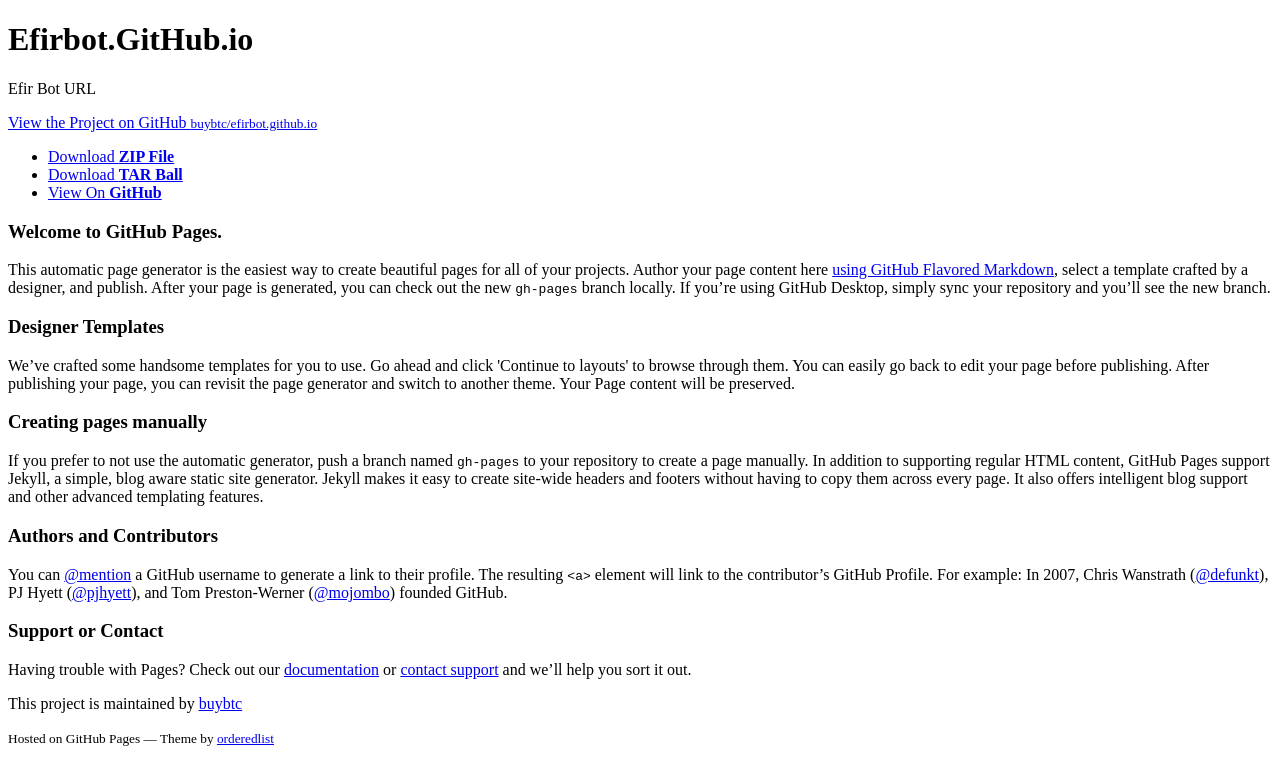
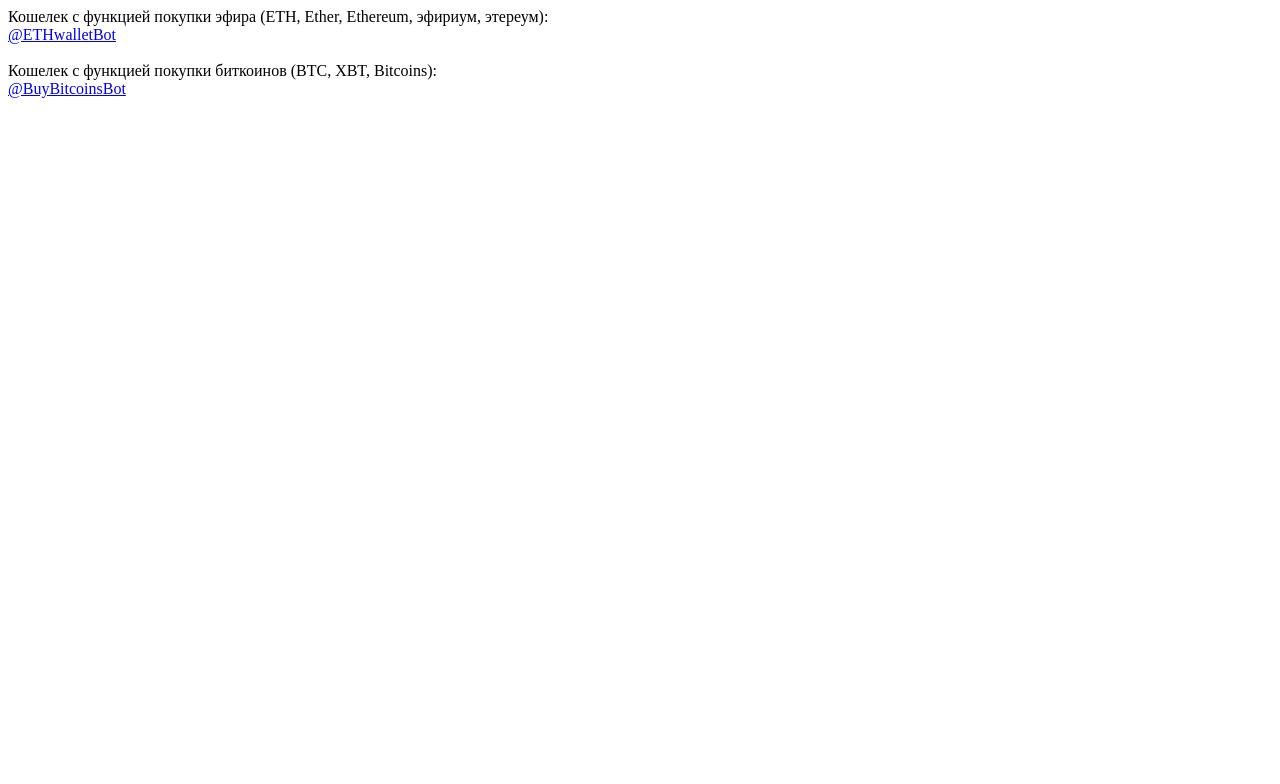
Before and after one commit to buybtc/efirbot.github.io, a plain HTML site: page index.html in a window 1280 px wide. Drawn offline with Linux system fonts and the light colour scheme.

Commit message:
Update index.html

```diff
--- a/index.html
+++ b/index.html
@@ -1,64 +1,5 @@
-<!doctype html>
-<html>
-  <head>
-    <meta charset="utf-8">
-    <meta http-equiv="X-UA-Compatible" content="chrome=1">
-    <title>Efirbot.GitHub.io by buybtc</title>
+Кошелек с функцией покупки эфира (ETH, Ether, Ethereum, эфириум, этереум):<br>
+<a href="tg://resolve?domain=ETHwalletBot">@ETHwalletBot</a><br><br>
 
-    <link rel="stylesheet" href="stylesheets/styles.css">
-    <link rel="stylesheet" href="stylesheets/github-light.css">
-    <meta name="viewport" content="width=device-width">
-    <!--[if lt IE 9]>
-    <script src="//html5shiv.googlecode.com/svn/trunk/html5.js"></script>
-    <![endif]-->
-  </head>
-  <body>
-    <div class="wrapper">
-      <header>
-        <h1>Efirbot.GitHub.io</h1>
-        <p>Efir Bot URL</p>
-
-        <p class="view"><a href="https://github.com/buybtc/efirbot.github.io">View the Project on GitHub <small>buybtc/efirbot.github.io</small></a></p>
-
-
-        <ul>
-          <li><a href="https://github.com/buybtc/efirbot.github.io/zipball/master">Download <strong>ZIP File</strong></a></li>
-          <li><a href="https://github.com/buybtc/efirbot.github.io/tarball/master">Download <strong>TAR Ball</strong></a></li>
-          <li><a href="https://github.com/buybtc/efirbot.github.io">View On <strong>GitHub</strong></a></li>
-        </ul>
-      </header>
-      <section>
-        <h3>
-<a id="welcome-to-github-pages" class="anchor" href="#welcome-to-github-pages" aria-hidden="true"><span aria-hidden="true" class="octicon octicon-link"></span></a>Welcome to GitHub Pages.</h3>
-
-<p>This automatic page generator is the easiest way to create beautiful pages for all of your projects. Author your page content here <a href="https://guides.github.com/features/mastering-markdown/">using GitHub Flavored Markdown</a>, select a template crafted by a designer, and publish. After your page is generated, you can check out the new <code>gh-pages</code> branch locally. If you’re using GitHub Desktop, simply sync your repository and you’ll see the new branch.</p>
-
-<h3>
-<a id="designer-templates" class="anchor" href="#designer-templates" aria-hidden="true"><span aria-hidden="true" class="octicon octicon-link"></span></a>Designer Templates</h3>
-
-<p>We’ve crafted some handsome templates for you to use. Go ahead and click 'Continue to layouts' to browse through them. You can easily go back to edit your page before publishing. After publishing your page, you can revisit the page generator and switch to another theme. Your Page content will be preserved.</p>
-
-<h3>
-<a id="creating-pages-manually" class="anchor" href="#creating-pages-manually" aria-hidden="true"><span aria-hidden="true" class="octicon octicon-link"></span></a>Creating pages manually</h3>
-
-<p>If you prefer to not use the automatic generator, push a branch named <code>gh-pages</code> to your repository to create a page manually. In addition to supporting regular HTML content, GitHub Pages support Jekyll, a simple, blog aware static site generator. Jekyll makes it easy to create site-wide headers and footers without having to copy them across every page. It also offers intelligent blog support and other advanced templating features.</p>
-
-<h3>
-<a id="authors-and-contributors" class="anchor" href="#authors-and-contributors" aria-hidden="true"><span aria-hidden="true" class="octicon octicon-link"></span></a>Authors and Contributors</h3>
-
-<p>You can <a href="https://help.github.com/articles/basic-writing-and-formatting-syntax/#mentioning-users-and-teams" class="user-mention">@mention</a> a GitHub username to generate a link to their profile. The resulting <code>&lt;a&gt;</code> element will link to the contributor’s GitHub Profile. For example: In 2007, Chris Wanstrath (<a href="https://github.com/defunkt" class="user-mention">@defunkt</a>), PJ Hyett (<a href="https://github.com/pjhyett" class="user-mention">@pjhyett</a>), and Tom Preston-Werner (<a href="https://github.com/mojombo" class="user-mention">@mojombo</a>) founded GitHub.</p>
-
-<h3>
-<a id="support-or-contact" class="anchor" href="#support-or-contact" aria-hidden="true"><span aria-hidden="true" class="octicon octicon-link"></span></a>Support or Contact</h3>
-
-<p>Having trouble with Pages? Check out our <a href="https://help.github.com/pages">documentation</a> or <a href="https://github.com/contact">contact support</a> and we’ll help you sort it out.</p>
-      </section>
-      <footer>
-        <p>This project is maintained by <a href="https://github.com/buybtc">buybtc</a></p>
-        <p><small>Hosted on GitHub Pages &mdash; Theme by <a href="https://github.com/orderedlist">orderedlist</a></small></p>
-      </footer>
-    </div>
-    <script src="javascripts/scale.fix.js"></script>
-
-  </body>
-</html>
+Кошелек с функцией покупки биткоинов (BTC, XBT, Bitcoins):<br>
+<a href="tg://resolve?domain=BuyBitcoinsBot">@BuyBitcoinsBot</a>
```
